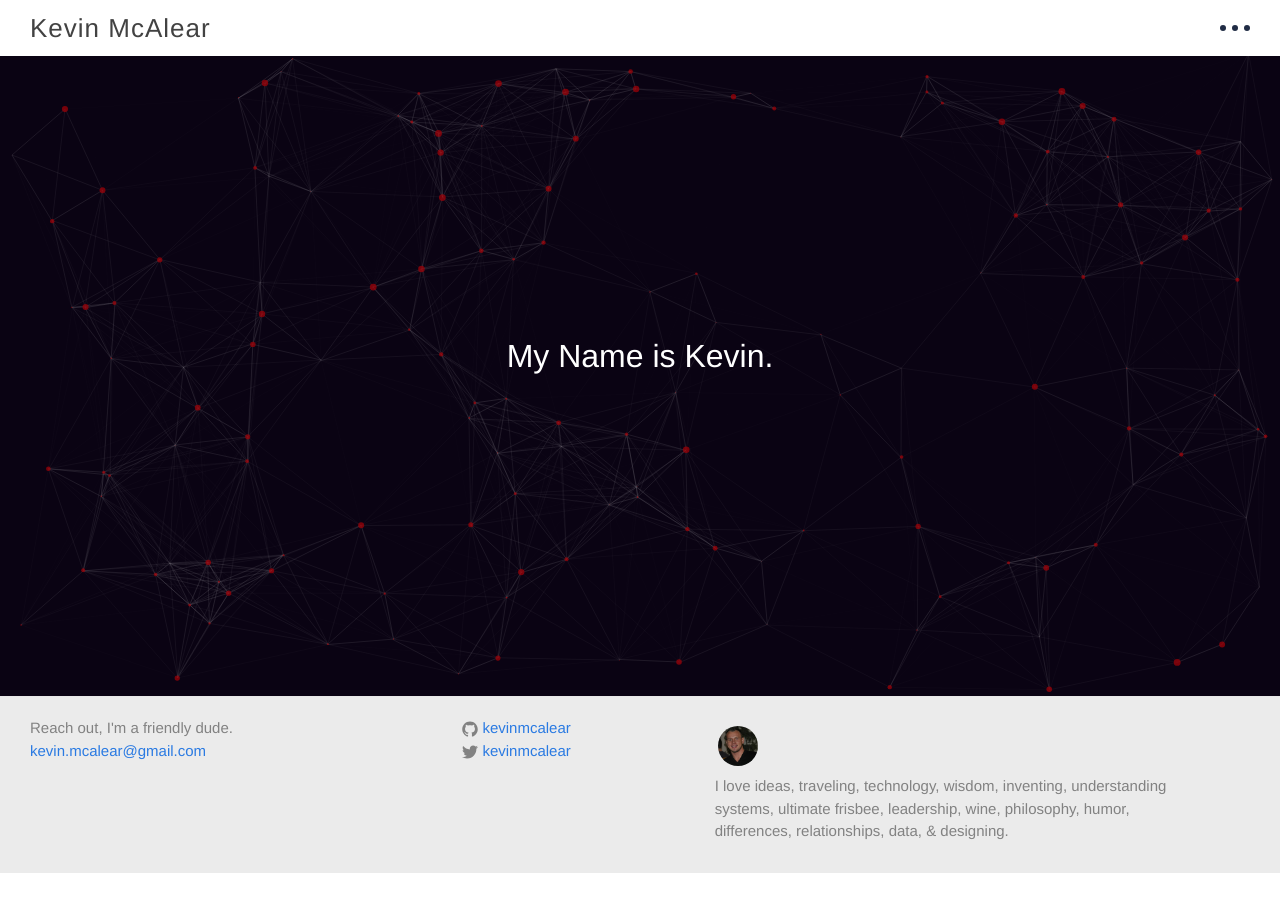
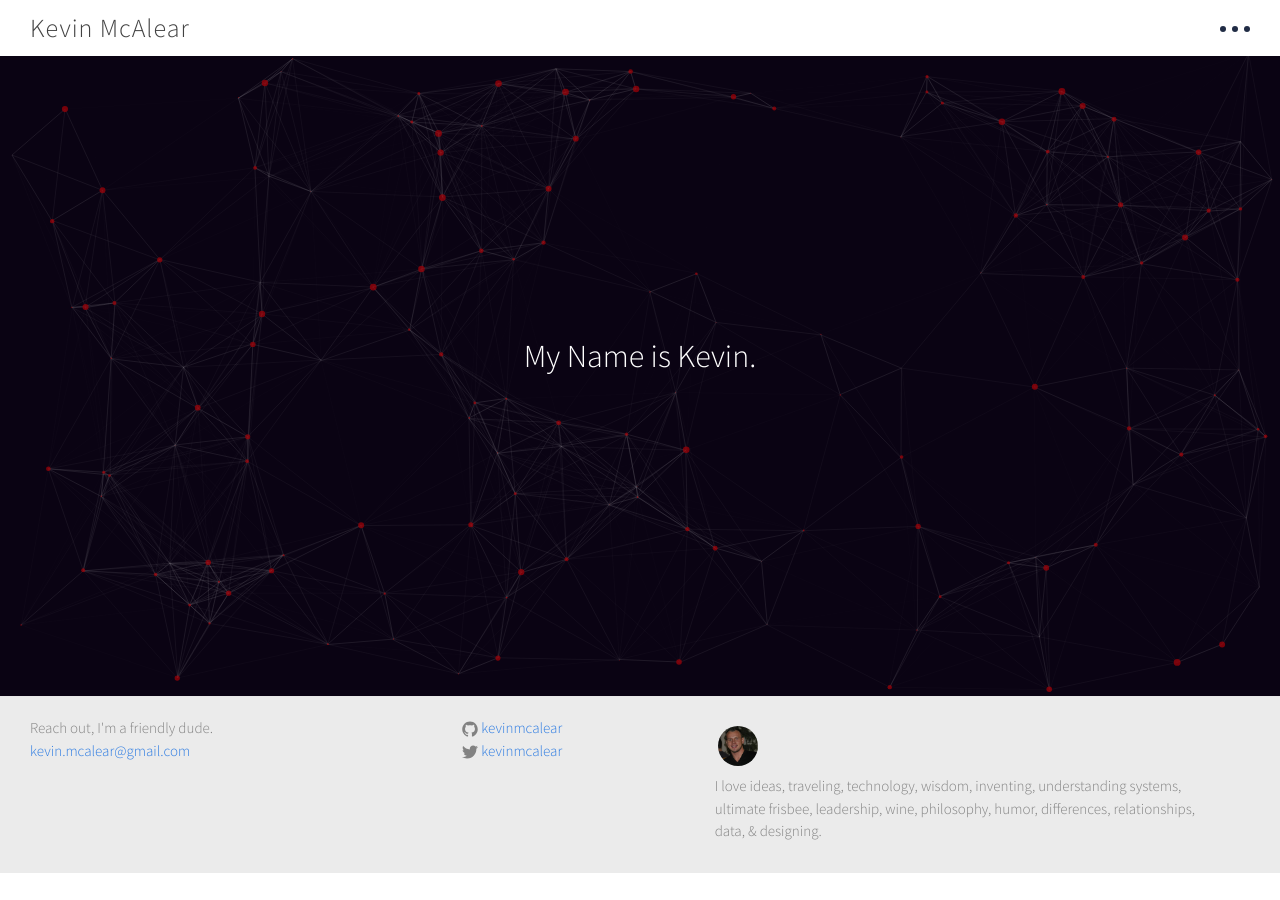
Before and after one commit to kevinmcalear/kevinmcalear.github.io, a Jekyll site: the page built from index.html, in a window 1280 px wide. Built offline with Jekyll 4.4.1, drawn with Linux system fonts in a browser that asks for light colours; nearby versions of some CDN libraries.

Commit message:
added in proper font-type

```diff
--- a/css/main.scss
+++ b/css/main.scss
@@ -2,7 +2,7 @@
 # Only the main Sass file needs front matter (the dashes are enough)
 ---
 @charset "utf-8";
-
+@import url(http://fonts.googleapis.com/css?family=Source+Sans+Pro:300,400,600);
 
 
 // Our variables
```
